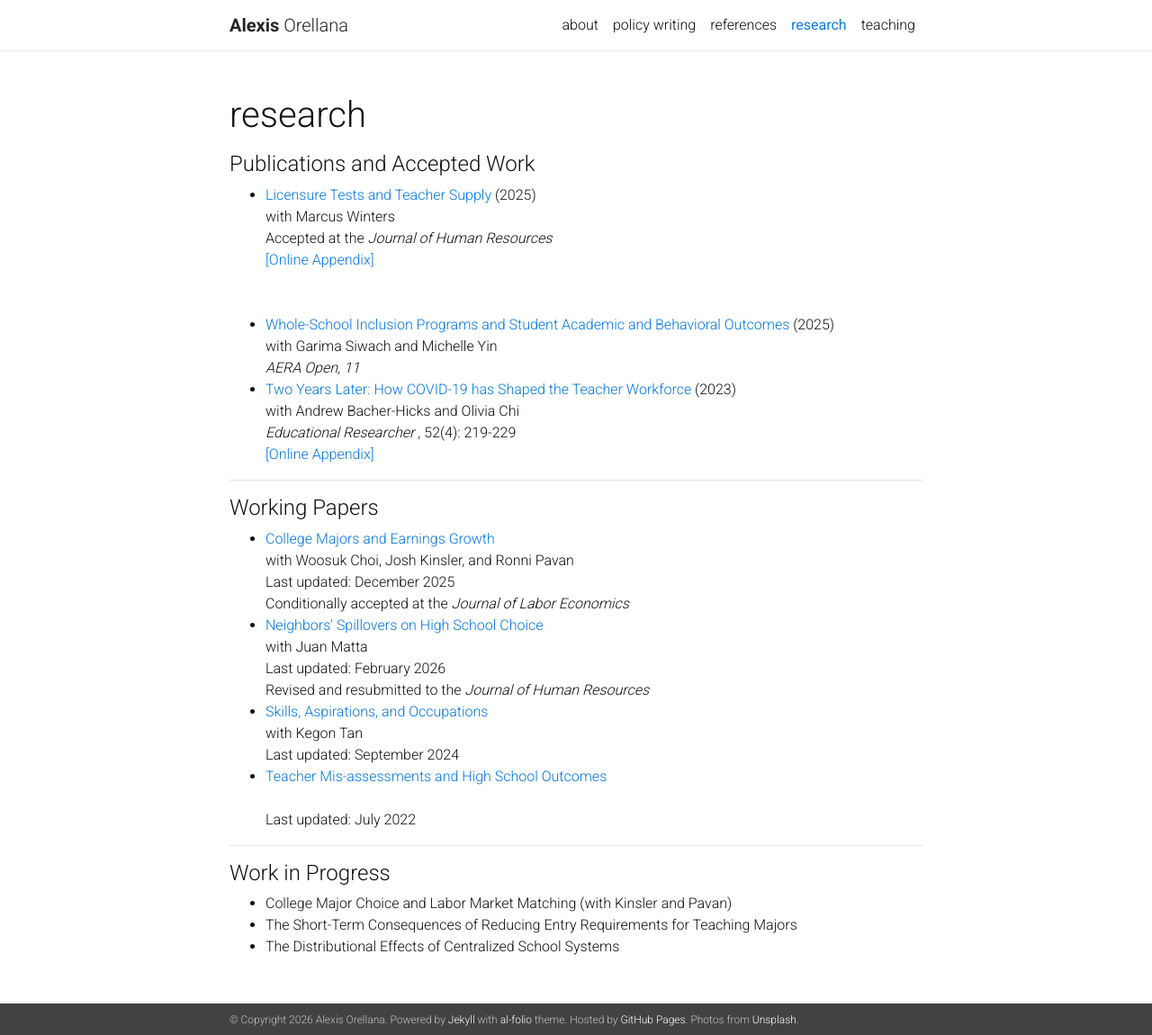
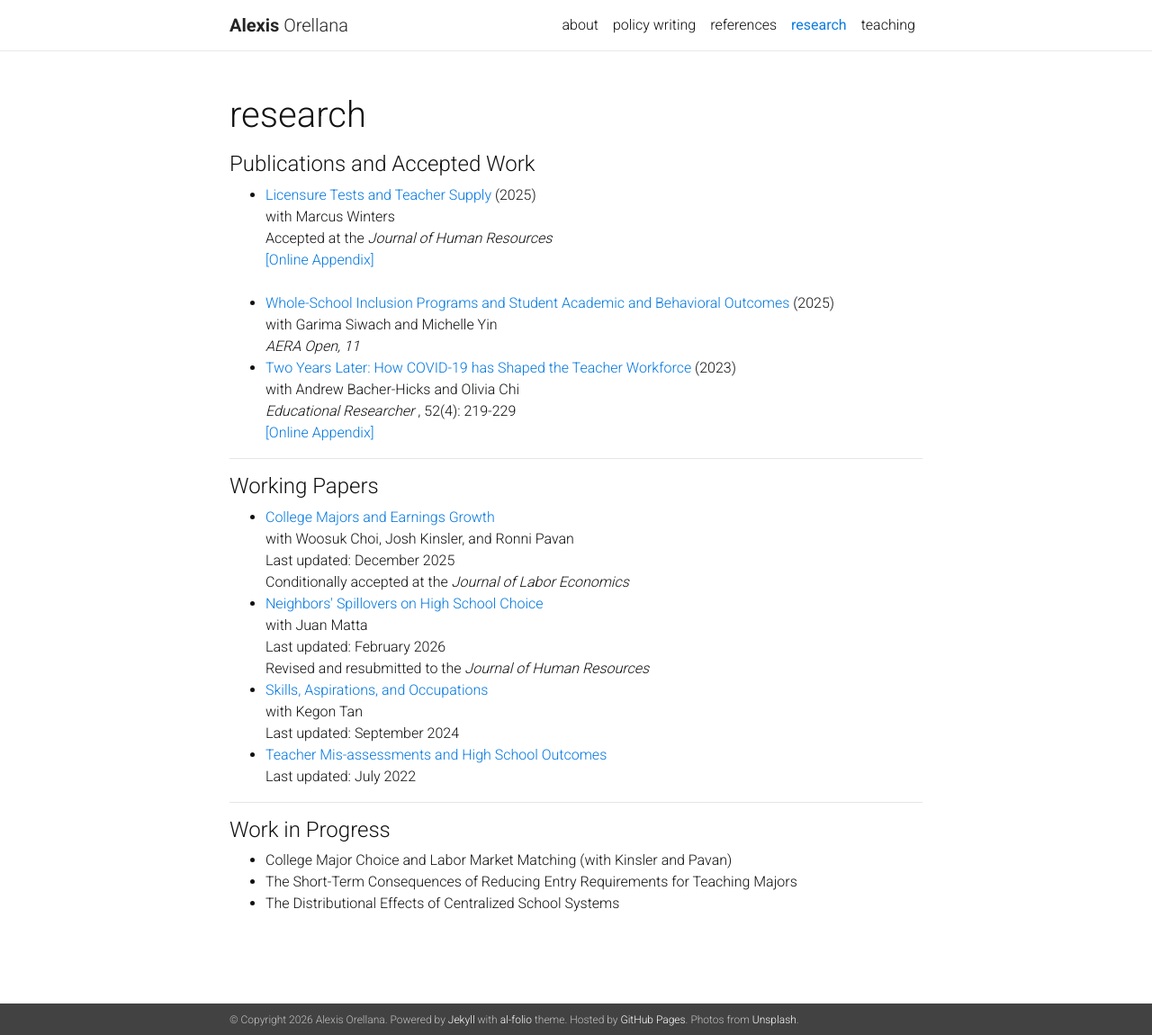
Before and after one commit to alexisorellana/alexisorellana.github.io, a Jekyll site: the page built from _pages/research.md, in a window 1280 px wide and 1150 px high. Shown: the whole window at 90% size. Built offline with Jekyll 4.4.1, drawn with Linux system fonts in a browser that asks for light colours; nearby versions of some CDN libraries; a style sheet for code colours, icons or effects is not loaded.

Commit message:
update 10-30

```diff
--- a/_pages/research.md
+++ b/_pages/research.md
@@ -17,10 +17,8 @@ with Marcus Winters
 <br>
 Accepted at the  <em> Journal of Human Resources </em> </li>
 <a href="{{ site.baseurl }}/assets/pdf/Licensure_Appendix.pdf" target="_blank">[Online Appendix]</a>
-<br />
 <br>
 <br>
-
 
 <li> <a href="{{ site.baseurl }}/assets/pdf/AERA_2025.pdf" target="_blank">Whole-School Inclusion Programs and Student Academic and Behavioral Outcomes</a> (2025)
 <br>
@@ -70,10 +68,10 @@ with Kegon Tan
 Last updated: September 2024
 </li>
 
-<li> <a href="{{ site.baseurl }}/assets/pdf/Manuscript.pdf" target="_blank">Teacher Mis-assessments and High School Outcomes</a> </li>
+<li> <a href="{{ site.baseurl }}/assets/pdf/Manuscript.pdf" target="_blank">Teacher Mis-assessments and High School Outcomes</a>
 <br>
 Last updated: July 2022
-
+</li>
 
 </ul>
 
```
